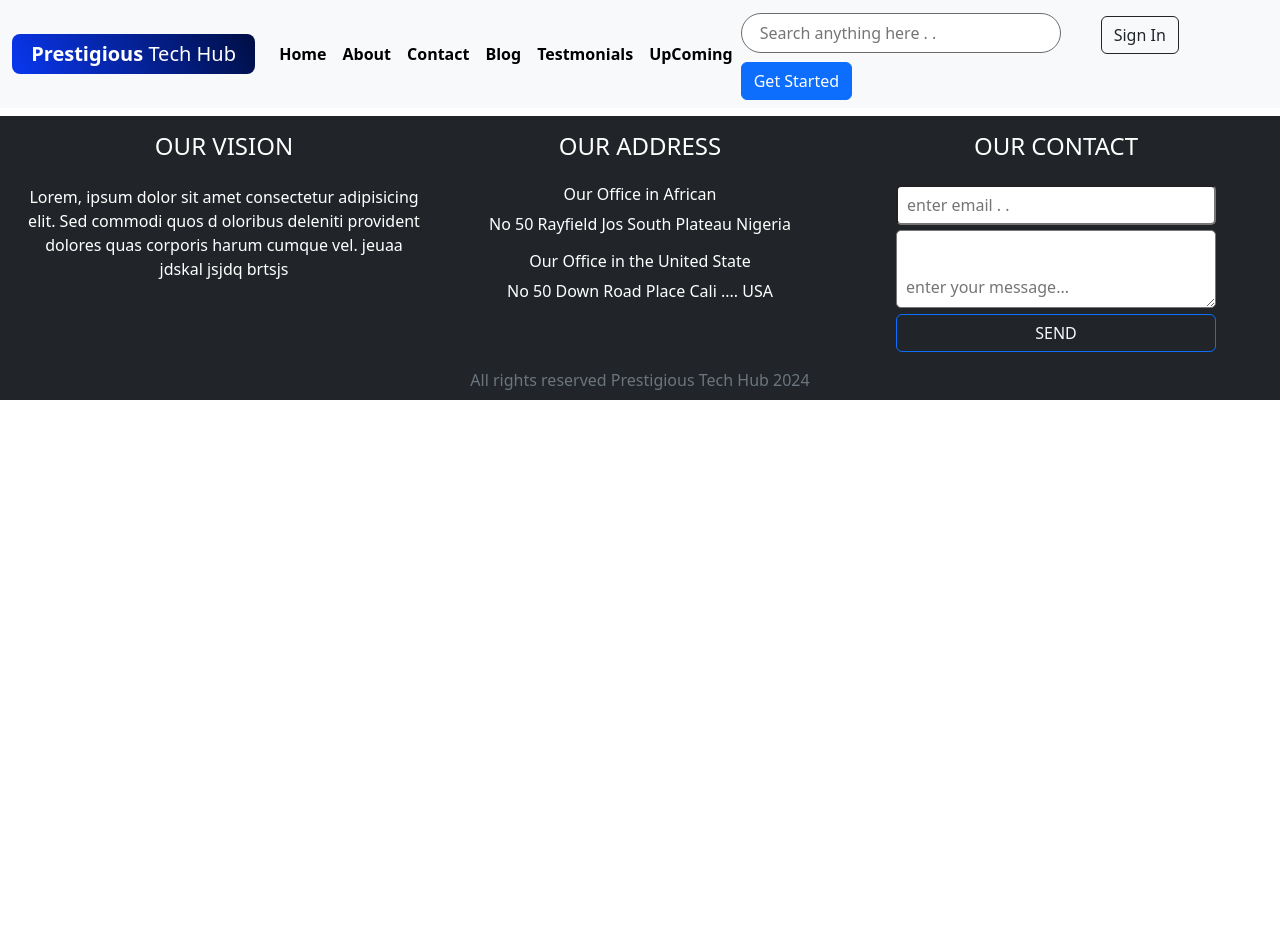
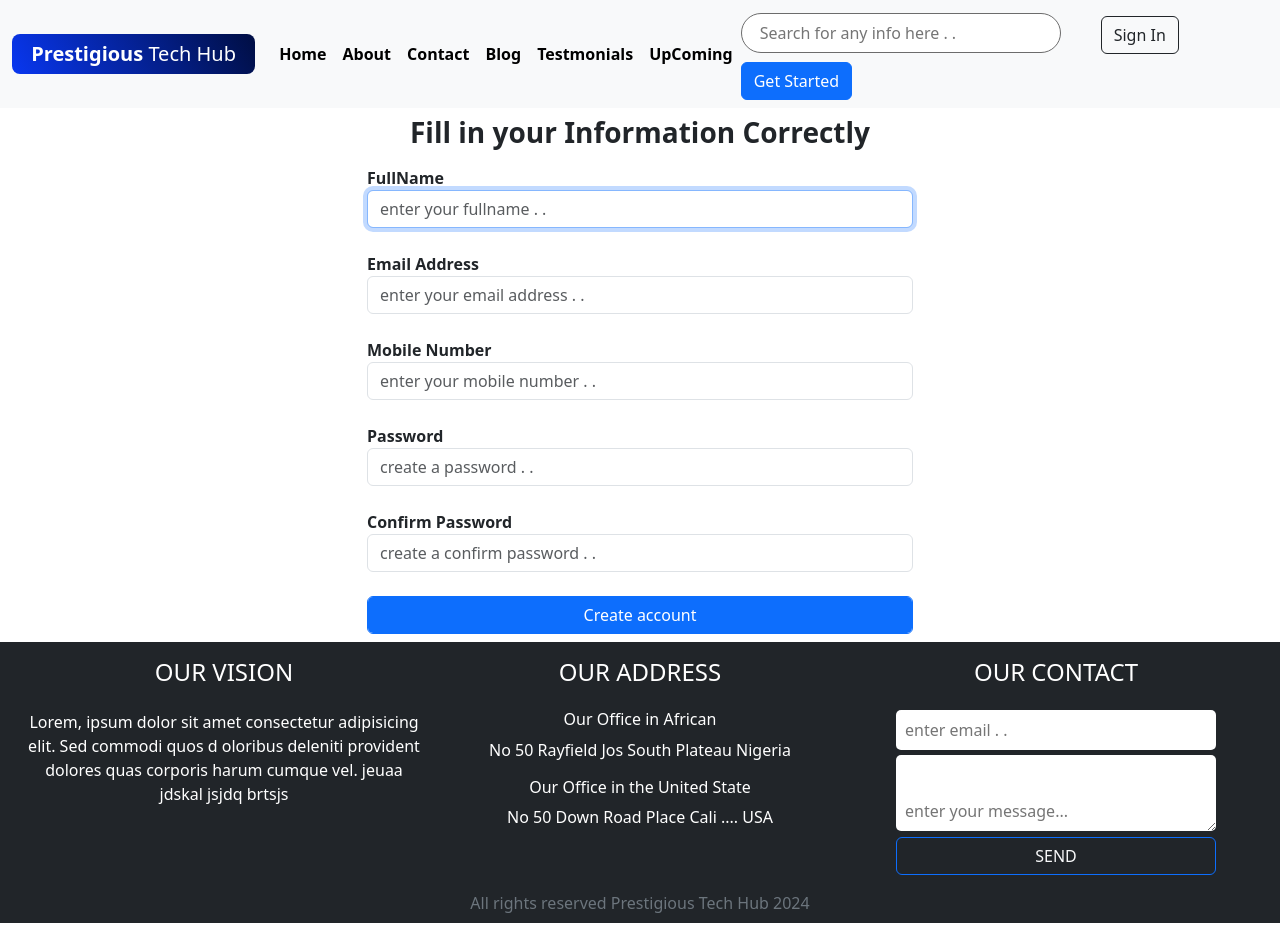
Before and after one commit to prestigious001/PrestigiousTechHub, a React (Create React App) app: page /getstarted in a window 1280 px wide. Before the commit the page ends 800 px from the top, so only its background shows below. Built offline with nearby package versions, Linux system fonts and the light colour scheme.

Commit message:
Get start form created

```diff
--- a/src/App.css
+++ b/src/App.css
@@ -137,6 +137,14 @@ outline: none;
 .test-dis{
     display: flex;
 }
+.input-ft{
+    outline: none;
+    border: none;
+    /* background: transparent; */
+}
+/* .agree{
+    display: flex;
+} */
 
 /* .cont-img{
     width: 3rem;
--- a/src/App.js
+++ b/src/App.js
@@ -10,6 +10,8 @@ import Contact from './Pages/Contact';
 import Blog from './Pages/Blog';
 import Footer from './Pages/Footer';
 import Testimonials from './Pages/Testimonials';
+import GetStarted from './Pages/GetStarted';
+
 
 
 export default function App() {
@@ -20,14 +22,16 @@ export default function App() {
      <Router>
       <NavBar />
       <Routes>
-        <Route path='/home' element = {<Home/>}/>
+        <Route path='/' element = {<Home/>}/>
         <Route path='/about' element = {<About/>}/>
         <Route path='/blog' element = {<Blog/>}/>
         <Route path='/contact' element = {<Contact/>}/>
         < Route path='/testimonials' element= {<Testimonials/>}/>
+        < Route path='/getstarted' element = {<GetStarted/>} />
 
       </Routes>
      </Router>
+
      <Footer/>
     </>
   )
--- a/src/Component/NavBar.jsx
+++ b/src/Component/NavBar.jsx
@@ -17,7 +17,7 @@ export default function NavBar() {
       <ul className="navbar-nav me-auto mb-2 mb-lg-0">
 
         <li className="nav-item" onClick={() => {setMenu("home")}}>
-        <Link to="/home" className="nav-link active" aria-current="page">
+        <Link to="/" className="nav-link active" aria-current="page">
         Home {menu === 'home'?<hr/>:<></>}
         </Link>
 
@@ -54,9 +54,15 @@ export default function NavBar() {
         </li>
       </ul>
         <div classNameName="d-flex start-btn" >
-          <input type="text" className='search ' placeholder='Search anything here . . ' />
-          <button className='btn signin btn-outline-dark m-2' >Sign In</button>
-          <button className='btn btn-primary text-white btn-xl ml-2'>Get Started</button>
+          <input type="text" className='search ' placeholder='Search for any info here . . ' />
+
+          <Link to="/login" className="" >
+         <button className='btn signin btn-outline-dark m-2' >Sign In</button>
+        </Link>
+          <Link to="/getstarted" className="" >
+        <button className='btn btn-primary text-white'>Get Started</button>
+        </Link>
+
         </div>
     </div>
   </div>
--- a/src/Pages/Contact.jsx
+++ b/src/Pages/Contact.jsx
@@ -83,8 +83,9 @@ useEffect(() => {
         <h2 className='text-center mt-5 mb-4 '><strong> Meet the Brains Behind the Hub</strong></h2>
         <div className="row text-center" >
 
+
         {users?.slice(0, 8).map((user) => (
-          <div className="col-12 col-md-3 col-lg-3 text-cente mt-5 mb-5 " key = {user.id}>
+          <div className="col-12 col-md-3 col-lg-3  mt-5 mb-5 " key = {user.id}>
              {usersPics?.slice(0, 1).map((pic) => (
             <img  src={pic.url} alt="" width={100} height={100} style={{borderRadius: '200px',marginBottom:'20px'} } />
           ))}
--- a/src/Pages/Footer.jsx
+++ b/src/Pages/Footer.jsx
@@ -36,8 +36,8 @@ export default function Footer() {
         <h4 className=''> OUR CONTACT</h4>
 
         <form action="" className='mt-4'>
-            <input type="emal" placeholder='enter email . . ' required /><br />
-            <textarea name=""  rows="3" placeholder='enter your message... ' required ></textarea><br />
+            <input type="emal" placeholder='enter email . . ' required  className='input-ft' /><br />
+            <textarea name=""  rows="3" placeholder='enter your message... ' required  className='input-ft'></textarea><br />
             <button className='btn text-light btn-outline-primary ft-btn'>SEND</button>
         </form>
 
--- /dev/null
+++ b/src/Pages/GetStarted.jsx
@@ -0,0 +1,45 @@
+import React from 'react'
+
+export default function GetStarted() {
+  return (
+   <>
+   <div className="container">
+    <div className="row">
+      <div className="col-3"></div>
+      <div className="col-8 col-md-6 col-lg-6">
+
+         <form action="">
+        <h3 className='text-center mt-2 mb-3'><strong>Fill in your Information Correctly</strong></h3>
+        <label htmlFor=""><strong>FullName</strong> </label> <br />
+        <input type="text" placeholder='enter your fullname . .'  className="form-control " autoFocus/><br />
+
+        <label htmlFor=""><strong>Email Address</strong> </label> <br />
+        <input type="text" placeholder='enter your email address . .'  className="form-control"/><br />
+
+        <label htmlFor=""><strong>Mobile Number</strong> </label> <br />
+        <input type="text" placeholder='enter your mobile number . .'  className="form-control"/><br />
+
+        <label htmlFor=""><strong>Password</strong> </label> <br />
+        <input type="text" placeholder='create a password . .'  className="form-control"/><br />
+
+        <label htmlFor=""><strong>Confirm Password</strong> </label> <br />
+        <input type="text" placeholder='create a confirm password . .'  className="form-control"/><br />
+        {/* <div className='agree'>
+              I accept the Terms & Condition of Prestigious Tech Hub
+            <input type="checkbox" className='' />
+        </div> */}
+               <button className='btn btn-primary  form-control' type='submit'>
+                Create account
+               </button>
+
+      </form>
+      </div>
+      <div className="col-3"></div>
+
+    </div>
+   </div>
+
+
+   </>
+  )
+}
--- a/src/Pages/Home.jsx
+++ b/src/Pages/Home.jsx
@@ -1,6 +1,9 @@
 import React from 'react';
 import Courses from '../Component/Courses';
 import Test from './Testimonials';
+import {Link} from 'react-router-dom';
+
+
 
 // import Cover from '../images/Cover.png';
 // import { useState,useEffect } from 'react';
@@ -31,10 +34,14 @@ export default function Home() {
                     repellendus quae eum expedita quod
                     ipsum. Debitis, excepturi cupiditate.
                 </p>
-                <button className='btn signin  btn-lg btn-outline-light '>Sign In</button>
-                <button className='btn btn-primary text-white get-btn'>
-                  Get Started
-                </button>
+
+                <Link to="/Login" className="" >
+                <button className='btn signin btn-outline-dark m-2' >Sign In</button>
+                </Link>
+                  <Link to="/getstarted" className="" >
+                <button className='btn btn-primary text-white'>Get Started</button>
+                </Link>
+
               </div>
               <div className="col-lg-2"></div>
             </div>
```
Also changed, not shown: src/Pages/Login.jsx (added, +9 -0 lines).
